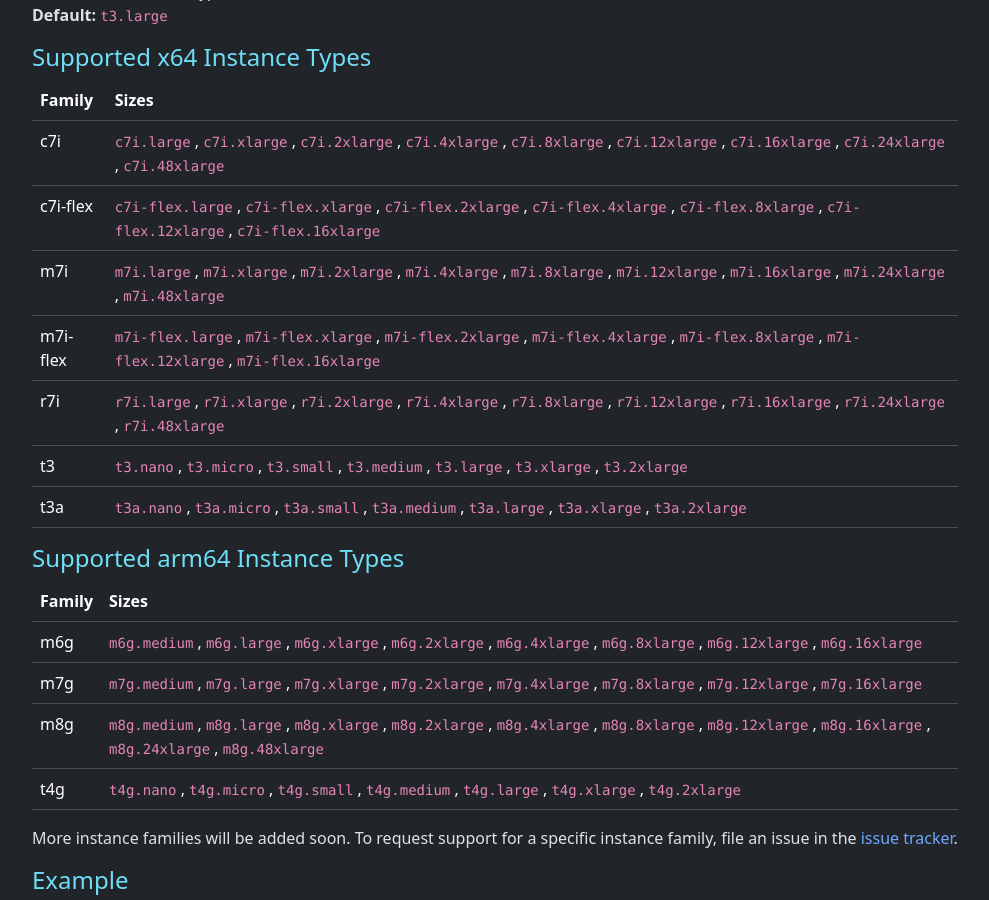
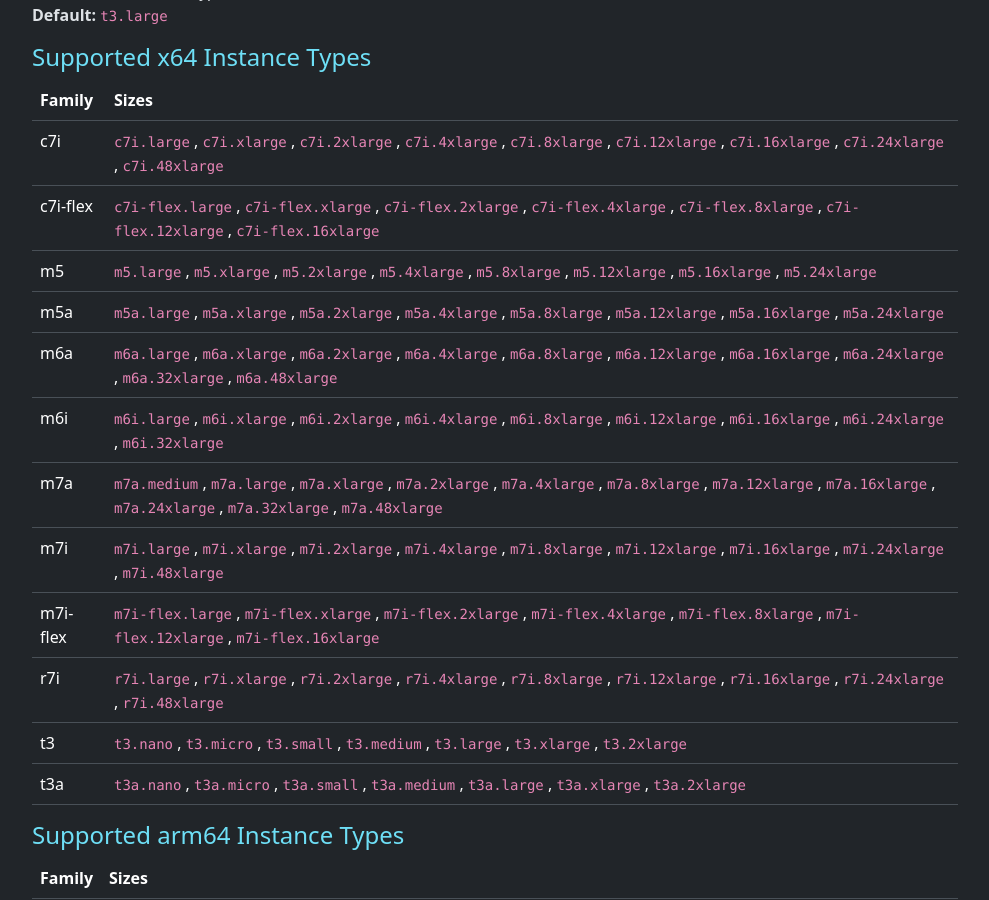
Before and after one commit to sprinters-sh/sprinters.sh, a Jekyll site: the page built from docs/label.md, in a window 1280 px wide and 900 px high, scrolled down 4326 px. Shown: the whole window, without its empty margins (240-1229 px from the left). Built offline with Jekyll 4.4.1, drawn with Linux system fonts in a browser that asks for light colours.

Commit message:
Added m5, m5a, m6a, m6i and m7a instance support

```diff
--- a/_data/new.yml
+++ b/_data/new.yml
@@ -1,3 +1,9 @@
+- date: "2025-02-19"
+  title: "AWS <code>m5</code>, <code>m5a</code>, <code>m6a</code>, <code>m6i</code> and <code>m7a</code> instance support"
+  href: "/docs/label#instance-type"
+  image: "/assets/new/2025-02-19-m567ai.png"
+  details: "Looking for the lowest-cost per hour x64 without CPU credits? Sprinters now has you covered with <code>m5</code>, <code>m5a</code>, <code>m6a</code>, <code>m6i</code> and <code>m7a</code> instances."
+
 - date: "2025-02-15"
   title: "AWS instance profile support"
   href: "/docs/label#instance-profile"
--- a/docs/label.md
+++ b/docs/label.md
@@ -197,6 +197,11 @@ You can set the AWS EC2 instance type on which launch the runner by appending it
 +-|-|-+
 | c7i | `c7i.large` , `c7i.xlarge` , `c7i.2xlarge` , `c7i.4xlarge` , `c7i.8xlarge` , `c7i.12xlarge` , `c7i.16xlarge` , `c7i.24xlarge` , `c7i.48xlarge` |
 | c7i-flex | `c7i-flex.large` , `c7i-flex.xlarge` , `c7i-flex.2xlarge` , `c7i-flex.4xlarge` , `c7i-flex.8xlarge` , `c7i-flex.12xlarge` , `c7i-flex.16xlarge` |
+| m5 | `m5.large` , `m5.xlarge` , `m5.2xlarge` , `m5.4xlarge` , `m5.8xlarge` , `m5.12xlarge` , `m5.16xlarge` , `m5.24xlarge` |
+| m5a | `m5a.large` , `m5a.xlarge` , `m5a.2xlarge` , `m5a.4xlarge` , `m5a.8xlarge` , `m5a.12xlarge` , `m5a.16xlarge` , `m5a.24xlarge` |
+| m6a | `m6a.large` , `m6a.xlarge` , `m6a.2xlarge` , `m6a.4xlarge` , `m6a.8xlarge` , `m6a.12xlarge` , `m6a.16xlarge` , `m6a.24xlarge` , `m6a.32xlarge` , `m6a.48xlarge` |
+| m6i | `m6i.large` , `m6i.xlarge` , `m6i.2xlarge` , `m6i.4xlarge` , `m6i.8xlarge` , `m6i.12xlarge` , `m6i.16xlarge` , `m6i.24xlarge` , `m6i.32xlarge` |
+| m7a | `m7a.medium` , `m7a.large` , `m7a.xlarge` , `m7a.2xlarge` , `m7a.4xlarge` , `m7a.8xlarge` , `m7a.12xlarge` , `m7a.16xlarge` , `m7a.24xlarge` , `m7a.32xlarge` , `m7a.48xlarge` |
 | m7i | `m7i.large` , `m7i.xlarge` , `m7i.2xlarge` , `m7i.4xlarge` , `m7i.8xlarge` , `m7i.12xlarge` , `m7i.16xlarge` , `m7i.24xlarge` , `m7i.48xlarge` |
 | m7i-flex | `m7i-flex.large` , `m7i-flex.xlarge` , `m7i-flex.2xlarge` , `m7i-flex.4xlarge` , `m7i-flex.8xlarge` , `m7i-flex.12xlarge` , `m7i-flex.16xlarge` |
 | r7i | `r7i.large` , `r7i.xlarge` , `r7i.2xlarge` , `r7i.4xlarge` , `r7i.8xlarge` , `r7i.12xlarge` , `r7i.16xlarge` , `r7i.24xlarge` , `r7i.48xlarge` |
--- a/index.html
+++ b/index.html
@@ -4,8 +4,8 @@ title: "Run your GitHub Actions jobs 10x cheaper on your own AWS account"
 ---
 
 <div class="mt-5 mb-6 mx-auto text-center">
-    <a href="/new#2025-02-15" class="px-3 py-2 bg-info-subtle rounded-pill border border-info text-info fs-8 fs-md-6">
-        <strong class="text-body">New:</strong> AWS instance profile support
+    <a href="/new#2025-02-19" class="px-3 py-2 bg-info-subtle rounded-pill border border-info text-info fs-8 fs-md-6">
+        <strong class="text-body">New:</strong> AWS <code>m5</code>, <code>m5a</code>, <code>m6a</code>, <code>m6i</code> and <code>m7a</code> instance support
         <i class="bi bi-arrow-right"></i>
     </a>
 </div>
```
Also changed, not shown: assets/new/2025-02-19-m567ai.png (added).
